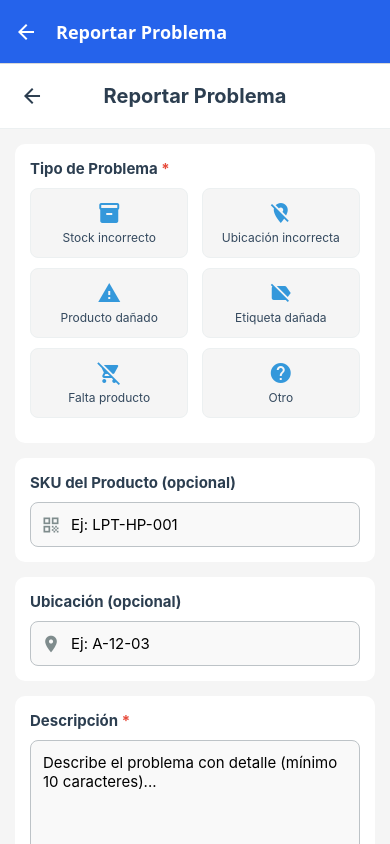
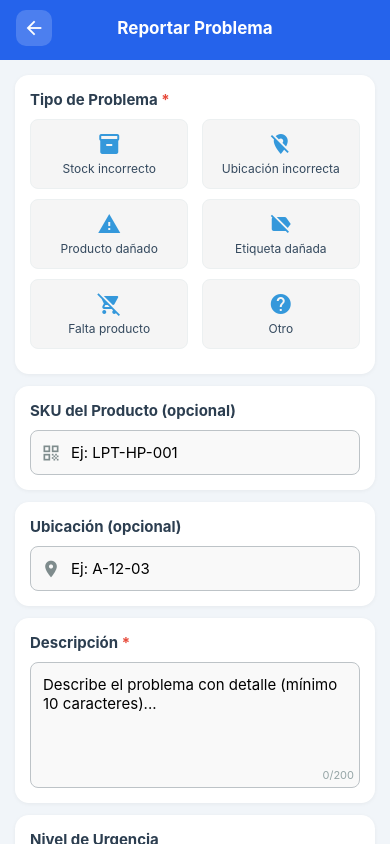
Before and after one commit to SeleLira-20/INVENTARIO-PI, a React Native app in the folder universal-inventory/: screen /Reports in a window 390 px wide. Shown: the top 844 px of the page. Built offline with nearby package versions, Linux system fonts and the light colour scheme.

Commit message:
Nuevos arreglos

```diff
--- a/universal-inventory/App.js
+++ b/universal-inventory/App.js
@@ -147,12 +147,9 @@ export default function App() {
         />
 
         <Stack.Screen
-          name="Reports"
-          component={ReportsScreen}
-          options={{
-            title: 'Reportar Problema',
-            headerBackTitle: 'Atrás',
-          }}
+        name="Reports"
+        component={ReportsScreen}
+        options={{ headerShown: false }}  // ← agregar esto
         />
 
         <Stack.Screen
--- a/universal-inventory/screens/InventoryScreen.js
+++ b/universal-inventory/screens/InventoryScreen.js
@@ -1,10 +1,11 @@
-import React, { useState, useEffect } from 'react';
+import React, { useState, useEffect, useCallback } from 'react';
 import {
   View, Text, StyleSheet, FlatList, TextInput,
   TouchableOpacity, SafeAreaView, ActivityIndicator, RefreshControl
 } from 'react-native';
 import { MaterialIcons } from '@expo/vector-icons';
 import { useSafeAreaInsets } from 'react-native-safe-area-context';
+import { useFocusEffect } from '@react-navigation/native';
 
 
 // ── Usa los campos reales de tu API ──────────────────────
@@ -26,7 +27,7 @@ const InventoryScreen = ({ navigation }) => {
   const obtenerProductos = async () => {
     try {
       setLoading(true);
-      const response = await fetch("http://192.168.100.99:8000/v1/productos/");
+      const response = await fetch("http://192.168.18.218:8000/v1/productos/");
       const data = await response.json();
       // La API devuelve { status, total, productos: [...] }
       setInventory(data.productos || []);
@@ -37,9 +38,11 @@ const InventoryScreen = ({ navigation }) => {
     }
   };
 
-  useEffect(() => {
-    obtenerProductos();
-  }, []);
+  useFocusEffect(
+    useCallback(() => {
+      obtenerProductos();
+    }, [])
+  );
 
   const onRefresh = async () => {
     setRefreshing(true);
--- a/universal-inventory/screens/ProductDetailScreen.js
+++ b/universal-inventory/screens/ProductDetailScreen.js
@@ -8,7 +8,7 @@ import {
 import { MaterialIcons } from '@expo/vector-icons';
 import { useSafeAreaInsets } from 'react-native-safe-area-context';
 
-const API_BASE = 'http://192.168.100.99:8000';
+const API_BASE = 'http://192.168.18.218:8000';
 
 // ─────────────────────────────────────────────────────────────────────────────
 // Helpers
@@ -34,8 +34,6 @@ const formatDate = (dateStr) => {
 // ─────────────────────────────────────────────────────────────────────────────
 // Sub-componentes
 // ─────────────────────────────────────────────────────────────────────────────
-
-// Fila de detalle genérica
 const DetailRow = ({ icon, iconColor, label, value, valueColor, valueWeight }) => (
   <View style={styles.detailRow}>
     <View style={styles.detailRowLeft}>
@@ -48,7 +46,6 @@ const DetailRow = ({ icon, iconColor, label, value, valueColor, valueWeight }) =
   </View>
 );
 
-// Tarjeta de sección
 const SectionCard = ({ title, icon, children }) => (
   <View style={styles.sectionCard}>
     <View style={styles.sectionHeader}>
@@ -69,22 +66,27 @@ const ProductDetailScreen = ({ route, navigation }) => {
   const [cantidad, setCantidad]     = useState('');
   const insets = useSafeAreaInsets();
 
-  // Ocultar el header del navegador (evita el doble header)
   React.useLayoutEffect(() => {
     navigation.setOptions({ headerShown: false });
   }, [navigation]);
 
   const status = getStockStatus(product);
 
-  // Barra de stock visual
   const maxRef    = Math.max(product.stock_minimo * 2, product.stock_actual, 1);
   const stockPct  = Math.min((product.stock_actual / maxRef) * 100, 100);
   const minPct    = Math.min((product.stock_minimo / maxRef) * 100, 100);
 
-  // Valor total en inventario
   const valorTotal = (product.stock_actual * parseFloat(product.precio_unitario || 0)).toFixed(2);
 
-  // ── Agregar stock con cantidad personalizada ──────────────────────────────
+  // ── Navegar a Scan ────────────────────────────────────────────────────────
+  const irAEscanear = () => {
+    navigation.reset({
+      index: 0,
+      routes: [{ name: 'MainTabs', params: { screen: 'Scan' } }],
+    });
+  };
+
+  // ── Agregar stock ─────────────────────────────────────────────────────────
   const abrirModalStock = () => {
     setCantidad('');
     setStockModal(true);
@@ -102,7 +104,15 @@ const ProductDetailScreen = ({ route, navigation }) => {
       const res = await fetch(`${API_BASE}/v1/productos/${product.id_producto}`, {
         method: 'PUT',
         headers: { 'Content-Type': 'application/json' },
-        body: JSON.stringify({ stock_actual: nuevoStock }),
+        body: JSON.stringify({
+          sku:             product.sku,
+          nombre:          product.nombre,
+          categoria:       product.categoria || 'Otros',
+          stock_actual:    nuevoStock,
+          stock_minimo:    product.stock_minimo,
+          precio_unitario: parseFloat(product.precio_unitario),
+          estado:          product.estado || 'Activo',
+        }),
       });
       if (res.ok) {
         setStockModal(false);
@@ -111,7 +121,10 @@ const ProductDetailScreen = ({ route, navigation }) => {
         ]);
       } else {
         const err = await res.json().catch(() => ({}));
-        Alert.alert('Error', err?.detail || `Error ${res.status}`);
+        const msg = Array.isArray(err?.detail)
+          ? err.detail.map(e => e.msg || JSON.stringify(e)).join('\n')
+          : (typeof err?.detail === 'string' ? err.detail : `Error ${res.status}`);
+        Alert.alert('Error', msg);
       }
     } catch {
       Alert.alert('Error de conexión', 'No se pudo conectar con el servidor.');
@@ -189,9 +202,7 @@ const ProductDetailScreen = ({ route, navigation }) => {
           {/* Barra de stock */}
           <View style={styles.stockBarWrapper}>
             <View style={styles.stockBarTrack}>
-              {/* Marca del mínimo */}
               <View style={[styles.stockMinMark, { left: `${minPct}%` }]} />
-              {/* Relleno actual */}
               <View style={[styles.stockBarFill, { width: `${stockPct}%`, backgroundColor: status.color }]} />
             </View>
             <View style={styles.stockBarLabels}>
@@ -294,7 +305,7 @@ const ProductDetailScreen = ({ route, navigation }) => {
           </SectionCard>
         )}
 
-        {/* ── Sección: Campos extra (cualquier campo no mapeado) ── */}
+        {/* ── Campos extra ── */}
         {(() => {
           const knownKeys = new Set([
             'id_producto','sku','nombre','categoria','stock_actual','stock_minimo',
@@ -317,7 +328,7 @@ const ProductDetailScreen = ({ route, navigation }) => {
           );
         })()}
 
-        {/* ── Aviso de stock bajo ── */}
+        {/* ── Avisos de stock ── */}
         {(status.text === 'Crítico' || status.text === 'Sin Stock') && (
           <View style={[styles.alertBanner, { backgroundColor: '#fef2f2', borderColor: '#fca5a5' }]}>
             <MaterialIcons name="error" size={18} color="#e74c3c" />
@@ -337,7 +348,6 @@ const ProductDetailScreen = ({ route, navigation }) => {
           </View>
         )}
 
-        {/* Espaciado final */}
         <View style={{ height: 20 }} />
       </ScrollView>
 
@@ -345,7 +355,7 @@ const ProductDetailScreen = ({ route, navigation }) => {
       <View style={styles.actionBar}>
         <TouchableOpacity
           style={[styles.actionBtn, styles.actionBtnSecondary]}
-          onPress={() => navigation.navigate('Scan')}
+          onPress={irAEscanear}
         >
           <MaterialIcons name="qr-code-scanner" size={20} color="#2563eb" />
           <Text style={[styles.actionBtnText, { color: '#2563eb' }]}>Escanear</Text>
@@ -460,8 +470,6 @@ const ProductDetailScreen = ({ route, navigation }) => {
 // ─────────────────────────────────────────────────────────────────────────────
 const styles = StyleSheet.create({
   container:   { flex: 1, backgroundColor: '#f1f5f9' },
-
-  // Header
   header: {
     flexDirection: 'row', alignItems: 'center', justifyContent: 'space-between',
     backgroundColor: '#2563eb', paddingHorizontal: 16, paddingVertical: 14,
@@ -475,10 +483,7 @@ const styles = StyleSheet.create({
     backgroundColor: 'rgba(255,255,255,0.18)', justifyContent: 'center', alignItems: 'center',
   },
   headerTitle: { flex: 1, fontSize: 17, fontWeight: '700', color: 'white', textAlign: 'center', marginHorizontal: 8 },
-
   scroll: { padding: 16, paddingBottom: 0 },
-
-  // Hero card
   heroCard: {
     backgroundColor: 'white', borderRadius: 16,
     padding: 18, marginBottom: 14,
@@ -496,8 +501,6 @@ const styles = StyleSheet.create({
     borderRadius: 20, marginLeft: 10,
   },
   statusText: { fontSize: 12, fontWeight: '700' },
-
-  // Barra de stock
   stockBarWrapper: { marginBottom: 16 },
   stockBarTrack: {
     height: 8, backgroundColor: '#e2e8f0', borderRadius: 4,
@@ -512,15 +515,11 @@ const styles = StyleSheet.create({
   stockBarLabelLeft:  { fontSize: 10, color: '#94a3b8' },
   stockBarLabelRight: { fontSize: 10, color: '#94a3b8' },
   stockBarLabelMin: { position: 'absolute', fontSize: 10, color: '#f39c12', fontWeight: '600', transform: [{ translateX: -16 }] },
-
-  // Métricas
   metricsRow: { flexDirection: 'row', alignItems: 'center' },
   metricBox: { flex: 1, alignItems: 'center' },
   metricValue: { fontSize: 22, fontWeight: '800', color: '#1e293b' },
   metricLabel: { fontSize: 11, color: '#94a3b8', marginTop: 2 },
   metricDivider: { width: 1, height: 36, backgroundColor: '#e2e8f0' },
-
-  // Section card
   sectionCard: {
     backgroundColor: 'white', borderRadius: 14,
     padding: 16, marginBottom: 12,
@@ -533,8 +532,6 @@ const styles = StyleSheet.create({
     borderBottomWidth: 1, borderBottomColor: '#f1f5f9',
   },
   sectionTitle: { fontSize: 12, fontWeight: '700', color: '#64748b', textTransform: 'uppercase', letterSpacing: 0.6 },
-
-  // Detail row
   detailRow: {
     flexDirection: 'row', justifyContent: 'space-between',
     alignItems: 'center', paddingVertical: 8,
@@ -543,15 +540,11 @@ const styles = StyleSheet.create({
   detailRowLeft: { flexDirection: 'row', alignItems: 'center', gap: 8, flex: 1 },
   detailLabel:   { fontSize: 13, color: '#64748b' },
   detailValue:   { fontSize: 13, color: '#1e293b', textAlign: 'right', flex: 1, marginLeft: 8 },
-
-  // Alert banner
   alertBanner: {
     flexDirection: 'row', alignItems: 'flex-start', gap: 10,
     borderWidth: 1, borderRadius: 10, padding: 12, marginBottom: 12,
   },
   alertText: { flex: 1, fontSize: 13, color: '#991b1b', lineHeight: 18 },
-
-  // Action bar
   actionBar: {
     flexDirection: 'row', gap: 12,
     paddingHorizontal: 16, paddingVertical: 12,
--- a/universal-inventory/screens/ReportsScreen.js
+++ b/universal-inventory/screens/ReportsScreen.js
@@ -1,15 +1,17 @@
 import React, { useState } from 'react';
 import {
-  View, Text, StyleSheet, TouchableOpacity, SafeAreaView,
-  ScrollView, TextInput, Alert, Image
+  View, Text, StyleSheet, TouchableOpacity,
+  ScrollView, TextInput, Alert, Image, StatusBar,
 } from 'react-native';
 import { MaterialIcons } from '@expo/vector-icons';
+import { useSafeAreaInsets } from 'react-native-safe-area-context';
 import * as ImagePicker from 'expo-image-picker';
 
 const API_URL = 'http://192.168.100.99:8000';
 
 const ReportsScreen = ({ navigation, route }) => {
   const { product } = route.params || {};
+  const insets = useSafeAreaInsets();
 
   const [formData, setFormData] = useState({
     tipoProblema: '',
@@ -93,11 +95,9 @@ const ReportsScreen = ({ navigation, route }) => {
     setIsSubmitting(true);
 
     try {
-      // Mapear urgencia al formato que espera la API
       const urgenciaSeleccionada = urgencias.find(u => u.id === formData.urgencia);
       const nivelUrgencia = urgenciaSeleccionada?.apiVal ?? 'MEDIA';
 
-      // Buscar id_producto por SKU si se proporcionó
       let id_producto = null;
       if (formData.sku.trim()) {
         try {
@@ -110,11 +110,10 @@ const ReportsScreen = ({ navigation, route }) => {
         } catch (_) {}
       }
 
-      // Construir payload para la API
       const payload = {
         tipo_problema:      formData.tipoProblema,
         descripcion:        formData.descripcion.trim(),
-        id_usuario_reporta: 1, // ID del usuario actual (puedes cambiarlo según tu auth)
+        id_usuario_reporta: 1,
         nivel_urgencia:     nivelUrgencia,
         ...(id_producto && { id_producto }),
       };
@@ -131,10 +130,9 @@ const ReportsScreen = ({ navigation, route }) => {
         throw new Error(data.detail ?? 'Error al enviar el reporte');
       }
 
-      // Éxito
       const folio = `INC-${data.incidente?.id_incidente ?? Date.now().toString().slice(-6)}`;
       Alert.alert(
-        '✅ Reporte Enviado',
+          'Reporte Enviado',...
         `Tu reporte fue registrado correctamente.\n\nFolio: ${folio}\nTipo: ${formData.tipoProblema}\nUrgencia: ${nivelUrgencia}`,
         [{ text: 'Aceptar', onPress: () => navigation.goBack() }]
       );
@@ -153,16 +151,23 @@ const ReportsScreen = ({ navigation, route }) => {
   const update = (key, value) => setFormData(prev => ({ ...prev, [key]: value }));
 
   return (
-    <SafeAreaView style={styles.container}>
-      <View style={styles.header}>
-        <TouchableOpacity onPress={() => navigation.goBack()}>
-          <MaterialIcons name="arrow-back" size={24} color="#2c3e50" />
+    <View style={styles.container}>
+      <StatusBar barStyle="light-content" backgroundColor="#2563eb" />
+
+      {/* ── Header ── */}
+      <View style={[styles.header, { paddingTop: insets.top + 10 }]}>
+        <TouchableOpacity style={styles.backBtn} onPress={() => navigation.goBack()}>
+          <MaterialIcons name="arrow-back" size={22} color="white" />
         </TouchableOpacity>
-        <Text style={styles.title}>Reportar Problema</Text>
-        <View style={{ width: 24 }} />
+        <Text style={styles.headerTitle}>Reportar Problema</Text>
+        {/* Espacio vacío para centrar el título, sin botón */}
+        <View style={{ width: 36 }} />
       </View>
 
-      <ScrollView contentContainerStyle={styles.scrollContent}>
+      <ScrollView
+        contentContainerStyle={[styles.scrollContent, { paddingBottom: insets.bottom + 20 }]}
+        showsVerticalScrollIndicator={false}
+      >
 
         {/* Tipo de Problema */}
         <View style={styles.section}>
@@ -302,22 +307,33 @@ const ReportsScreen = ({ navigation, route }) => {
         </TouchableOpacity>
 
       </ScrollView>
-    </SafeAreaView>
+    </View>
   );
 };
 
 const styles = StyleSheet.create({
-  container: { flex: 1, backgroundColor: '#f5f5f5' },
+  container: { flex: 1, backgroundColor: '#f1f5f9' },
+
   header: {
-    flexDirection: 'row', justifyContent: 'space-between',
-    alignItems: 'center', padding: 20,
-    backgroundColor: 'white', borderBottomWidth: 1, borderBottomColor: '#ecf0f1',
+    flexDirection: 'row', alignItems: 'center', justifyContent: 'space-between',
+    backgroundColor: '#2563eb', paddingHorizontal: 16, paddingVertical: 14,
   },
-  title: { fontSize: 20, fontWeight: 'bold', color: '#2c3e50' },
+  backBtn: {
+    width: 36, height: 36, borderRadius: 10,
+    backgroundColor: 'rgba(255,255,255,0.18)',
+    justifyContent: 'center', alignItems: 'center',
+  },
+  headerTitle: {
+    flex: 1, fontSize: 17, fontWeight: '700',
+    color: 'white', textAlign: 'center', marginHorizontal: 8,
+  },
+
   scrollContent: { padding: 15 },
   section: {
-    backgroundColor: 'white', borderRadius: 10,
-    padding: 15, marginBottom: 15, elevation: 2,
+    backgroundColor: 'white', borderRadius: 14,
+    padding: 15, marginBottom: 12,
+    shadowColor: '#000', shadowOffset: { width: 0, height: 1 },
+    shadowOpacity: 0.05, shadowRadius: 4, elevation: 2,
   },
   sectionTitle: { fontSize: 15, fontWeight: 'bold', color: '#2c3e50', marginBottom: 10 },
   required: { color: '#e74c3c' },
--- a/universal-inventory/screens/ScanScreen.js
+++ b/universal-inventory/screens/ScanScreen.js
@@ -10,7 +10,7 @@ import { CameraView, useCameraPermissions } from 'expo-camera';
 import { MaterialIcons } from '@expo/vector-icons';
 
 // ── Cambia esta IP por la de tu servidor ──────────────────────────────────────
-const API_BASE = 'http://192.168.100.99:8000';
+const API_BASE = 'http://192.168.18.218:8000';
 
 const BARCODE_TYPES = ['ean13', 'ean8', 'code128', 'code39', 'upc_a', 'upc_e', 'itf14', 'codabar'];
 
```
